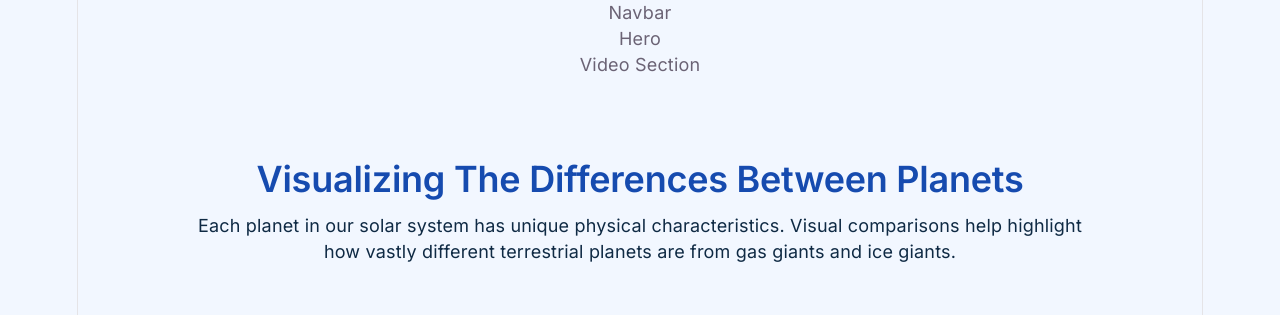
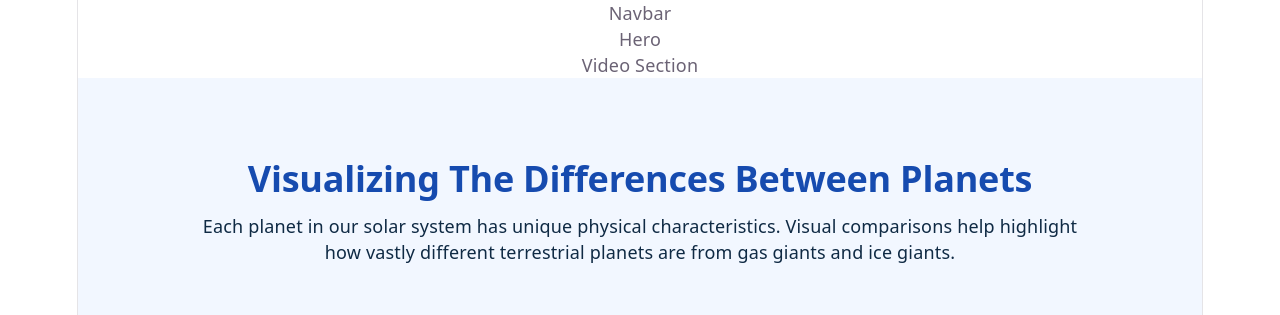
Before and after one commit to cupcakes439/Phoenix-Cohort-Frontend-Development-Capstone-Project-Group-9, a React (Vite) app: page / in a window 1280 px wide. Shown: the top 315 px of the page. Built offline with nearby package versions, Linux system fonts and the light colour scheme; no server answers.

Commit message:
completed planet section styling and component

```diff
--- a/src/styles/planets.css
+++ b/src/styles/planets.css
@@ -1,31 +1,7 @@
-@import url('https://fonts.googleapis.com/css2?family=Inter:ital,opsz,wght@0,14..32,100..900;1,14..32,100..900&display=swap');
-
-:root {
-    --primary-color: #164baf;
-    --secondary-color: #0f2a44;
-    --background-color: #f2f7ff;
-    --text-color: #164BAF;
-    --text-color-light: #0F2A44;
-    --text-secondary-color: #000000;
-
-    --primary-font: 'Inter', sans-serif;
-    --primary-font-weight: 600;
-    --secondary-font-weight: 400;
-}
-* {
-    margin: 0;
-    padding: 0;
-    box-sizing: border-box;
-}
-body {
-    font-family: var(--primary-font);
-    background-color: var(--background-color);
-}
-
 /* --- Section wrapper --- */
 .planets-section {
   padding: 80px 40px;
-  background-color: var(--background-color);
+  background-color: #f2f7ff;
   min-height: 1440px;
 }
 
@@ -36,19 +12,19 @@ body {
 }
 .planets-title {
   text-align: center;
-  font-family: var(--primary-font);
-  font-weight: var(--primary-font-weight);
+  font-family: inherit;
+  font-weight: 600;
   font-size: 2rem;
-  color: var(--text-color);
+  color: #164BAF;
   margin-bottom: 12px;
   text-transform: capitalize;
 }
 
 .planets-subtitle {
   text-align: center;
-  font-family: var(--primary-font);
-  font-weight: var(--secondary-font-weight);
-  color: var(--text-color-light);
+  font-family: inherit;
+  font-weight: 400;
+  color: #0F2A44;
   font-size: 1rem;
   margin-bottom: 60px;
 }
@@ -70,7 +46,7 @@ body {
   border-radius: 30px;
   overflow: hidden;
   margin: 0;
-  box-shadow: 0 10px 20px rgba(100, 100, 255, 0.05);
+  box-shadow: 0 10px 20px rgba(100, 100, 255, 0.03);
   cursor: none;
 }
 
@@ -103,7 +79,7 @@ body {
 /* --- figcaption: text info below the image --- */
 .planet-info {
   padding: 20px 24px 24px;
-  background-color: var(--background-color);
+  background-color: #f2f7ff;
 
 }
 
```
